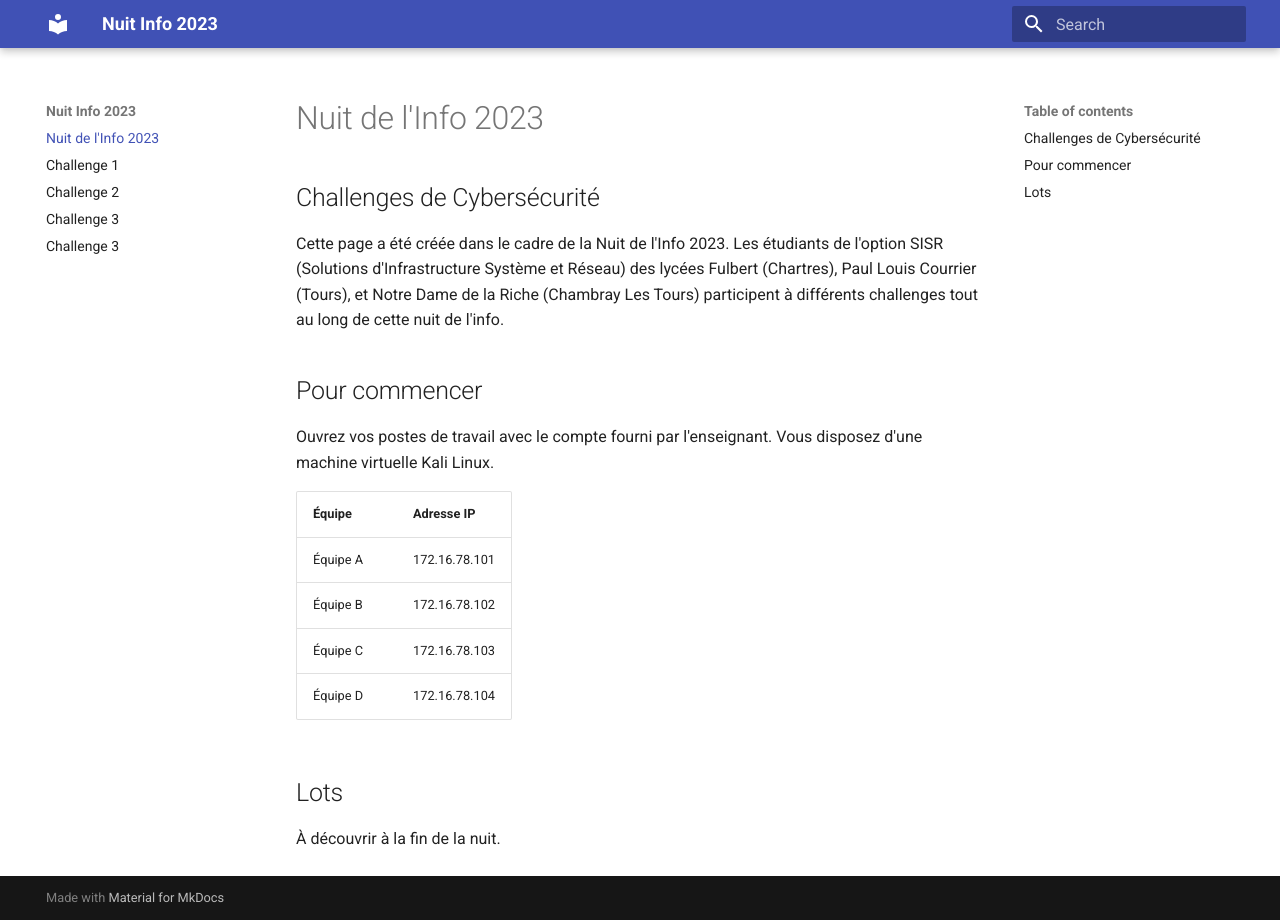
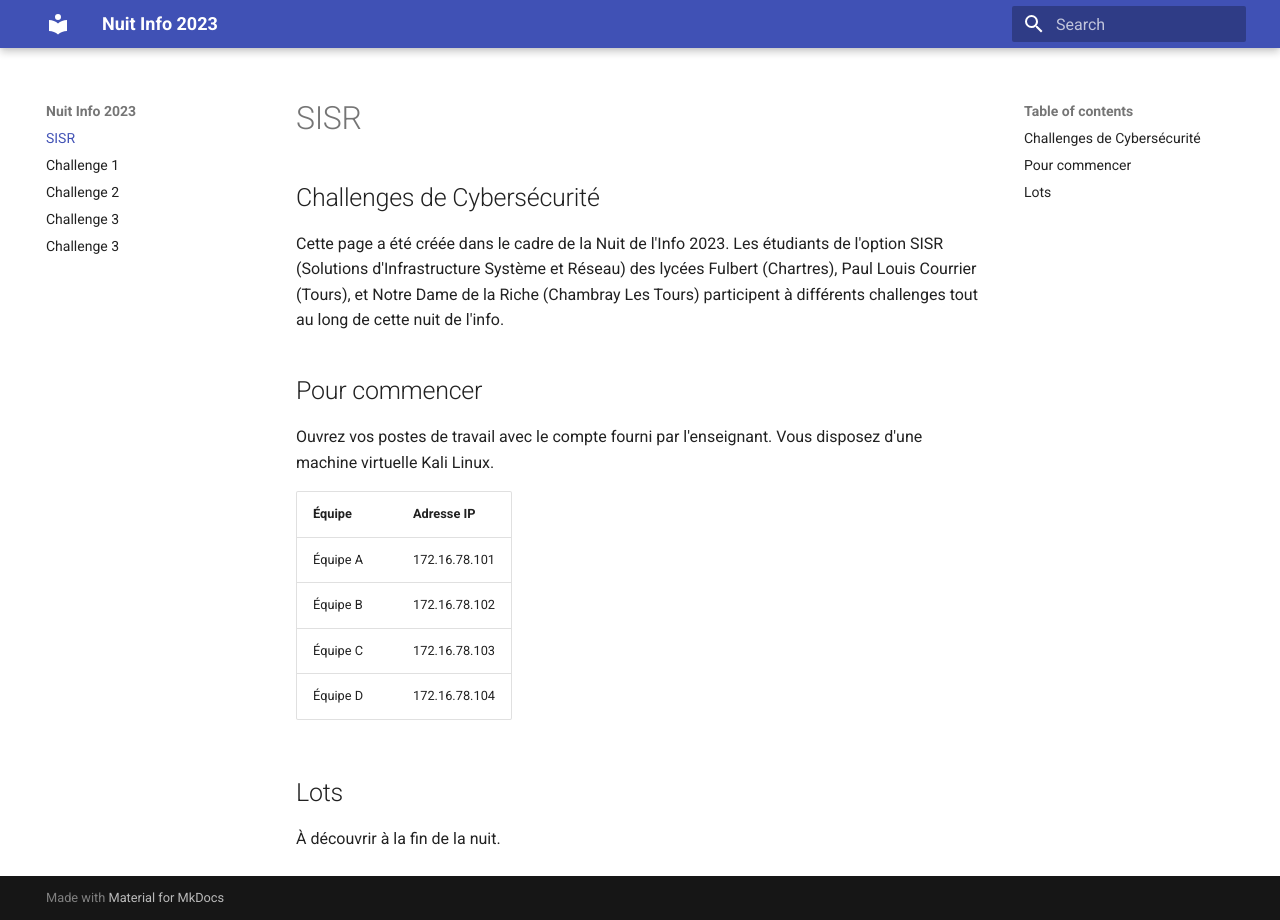
Before and after one commit to SIOFulbert/NuitInfo2023, an MkDocs documentation site: the page built from docs/index.md, in a window 1280 px wide. Built offline with MkDocs 1.6.1 and Material for MkDocs 9.7.7, drawn with Linux system fonts in a browser that asks for light colours.

Commit message:
update index page

```diff
--- a/docs/index.md
+++ b/docs/index.md
@@ -1,4 +1,4 @@
-# Nuit de l'Info 2023
+# SISR
 
 ## Challenges de Cybersécurité
 
```
